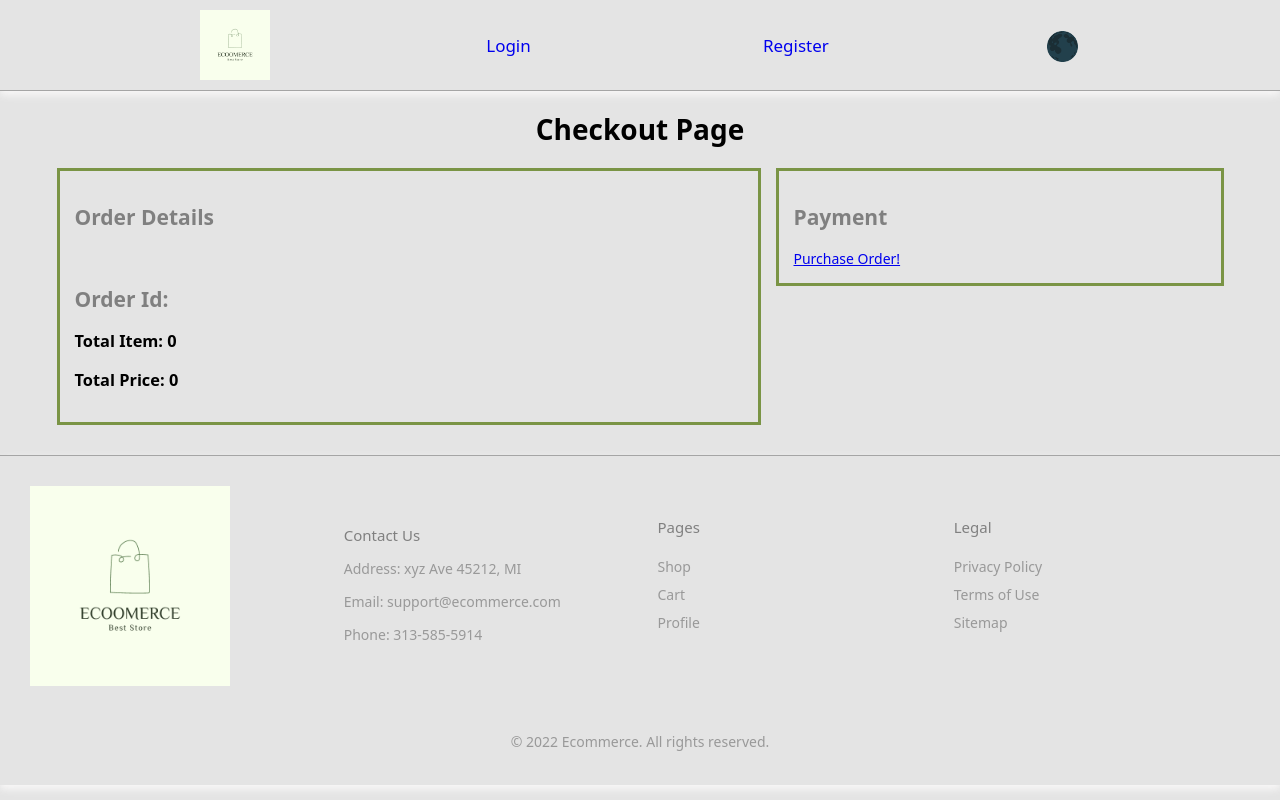
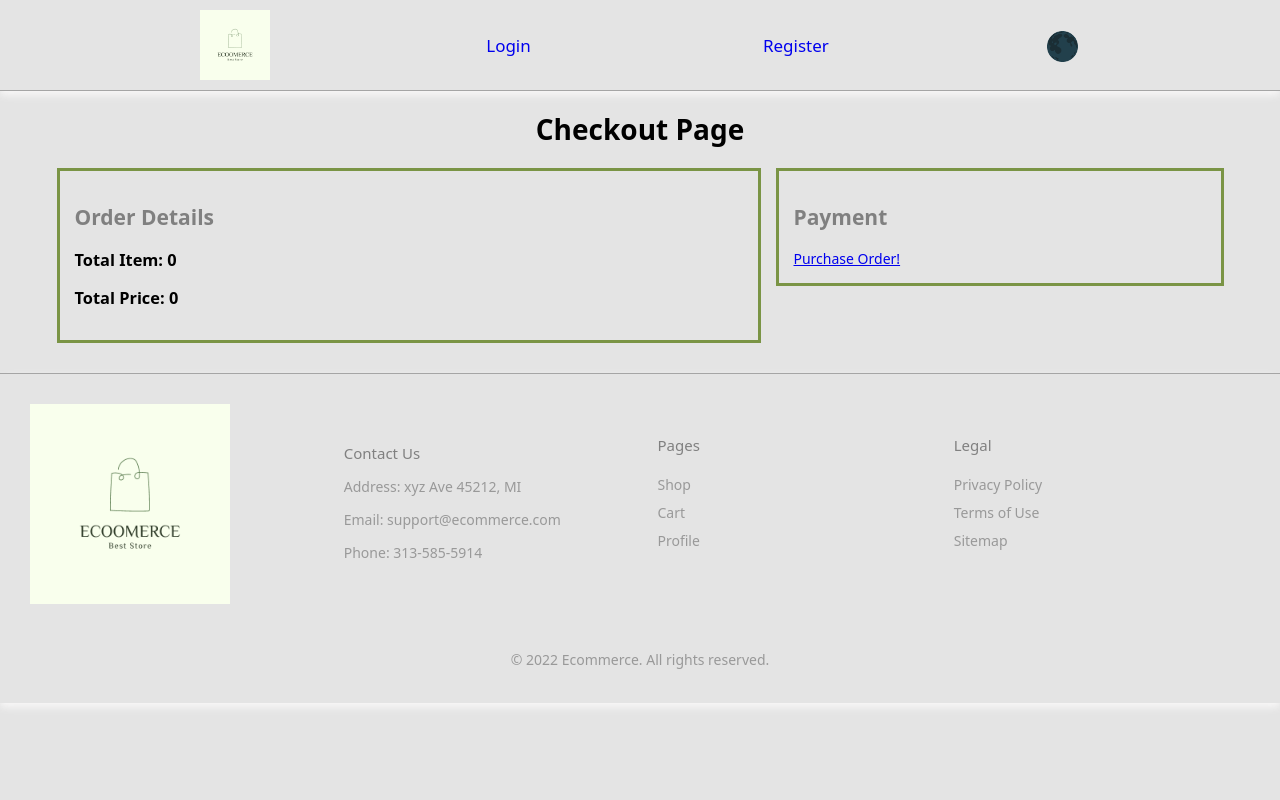
Before and after one commit to 221024-Java-React/Group-3-E-Commerce-App, a React (Create React App) app in the folder frontend/: page /checkout in a window 1280 px wide. Built offline with nearby package versions, Linux system fonts and the light colour scheme.

Commit message:
order items and total price calculations update

```diff
--- a/frontend/src/Components/Cart/Cart.tsx
+++ b/frontend/src/Components/Cart/Cart.tsx
@@ -58,15 +58,13 @@ export const Cart:React.FC = () => {
    //console.log("order state orders "+orders.orders[0].product.description);
 
    let tprice = 0
-   let tquantity = 0;
+   let tquantity = orders.orders.length;
 
     orders.orders.map((order:Order)=>{
-        tprice = tprice + (order.product.price * order.product.quantity);
+
+        console.log("order inside map: " + order.product.quantity);
+        tprice = tprice + (order.product.price * order.totalItem);
         return tprice;});
-
-    orders.orders.map((order:Order)=>{
-        tquantity = tquantity + order.product.quantity;
-            return tquantity;});
 
     console.log("total price: " + tprice);
     console.log("total quantity: " + tquantity);
--- a/frontend/src/Components/Cart/OrderCard.tsx
+++ b/frontend/src/Components/Cart/OrderCard.tsx
@@ -16,11 +16,8 @@ export const OrderCard:React.FC<OrderDetail> = ({total_price, total_items}) => {
     return (
 
         <div>
-            <br />
-            <h2>Order Id: </h2>
             <h3>Total Item: {total_items}</h3>
             <h3>Total Price: {total_price}</h3>
-
         </div>
 
     )
```
